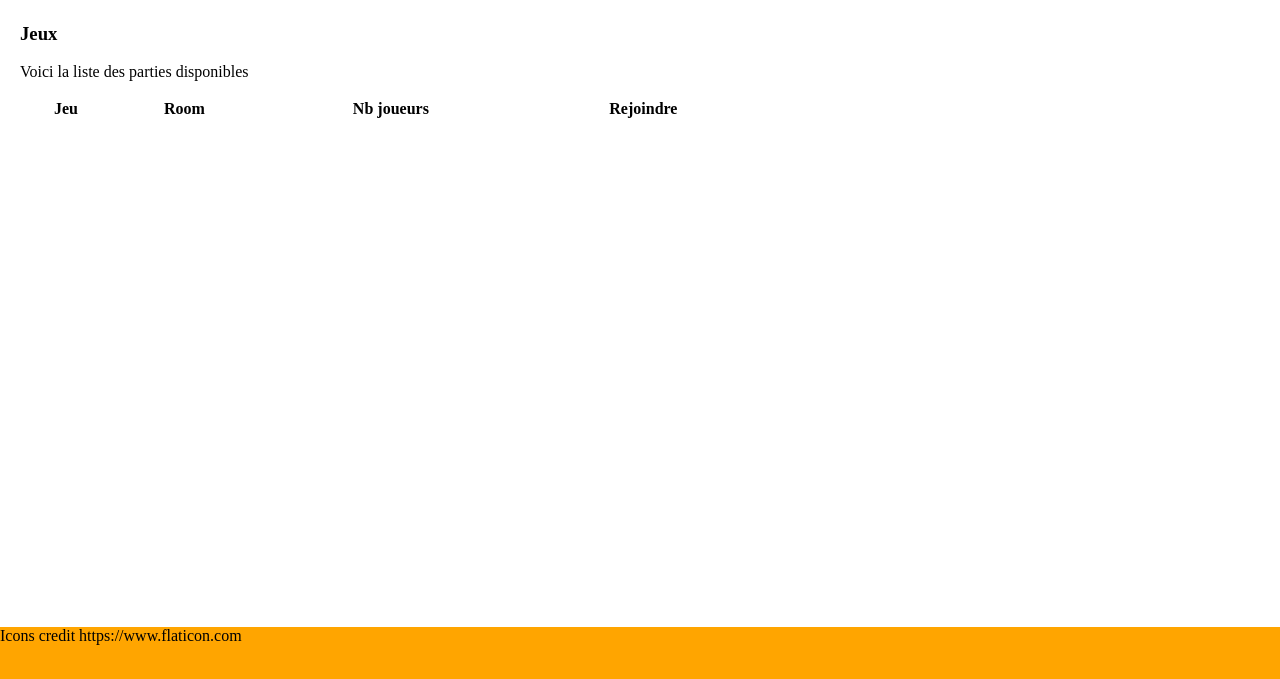
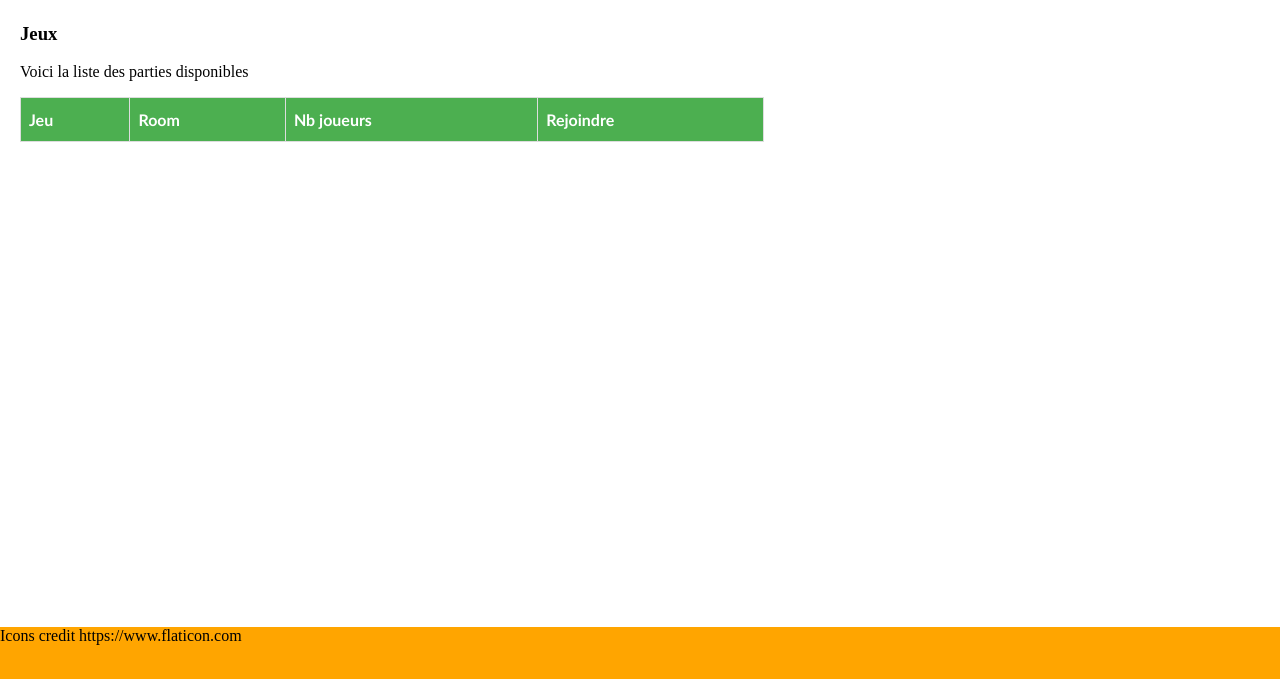
Before and after one commit to couturier-d/BlackSparrow, a plain HTML site: page app/views/home.html in a window 1280 px wide. Both pictures are taken after a click on the button "Jeux". Shown: the part 73-752 px from the top of the page. Drawn offline with Linux system fonts and the light colour scheme; files whose address does not match are found by name.

Commit message:
maj home.html/.css ajout table

```diff
--- a/app/includes/css/home.css
+++ b/app/includes/css/home.css
@@ -73,3 +73,27 @@ footer {
     width: 100%;
     overflow:hidden;
 }
+
+
+#table {
+    font-family: "Trebuchet MS", Arial, Helvetica, sans-serif;
+    border-collapse: collapse;
+    width: 100%;
+}
+
+#table td, #table th {
+    border: 1px solid #ddd;
+    padding: 8px;
+}
+
+#table tr:nth-child(even){background-color: #f2f2f2;}
+
+#table tr:hover {background-color: #ddd;}
+
+#table th {
+    padding-top: 12px;
+    padding-bottom: 12px;
+    text-align: left;
+    background-color: #4CAF50;
+    color: white;
+}
--- a/app/views/home.html
+++ b/app/views/home.html
@@ -9,6 +9,11 @@
 	<script type="text/javascript" src="js/jquery-3.2.1.min.js"></script>
 	<script type="text/javascript" src="../includes/js/home.js"></script>
 	<link rel="stylesheet" type="text/css" href="../includes/css/home.css">
+
+
+
+
+
 </head>
 
 <body>
@@ -31,7 +36,7 @@
   <div id="Jeux" class="tabcontent">
     <h3>Jeux</h3>
     <p>Voici la liste des parties disponibles</p>
-    <table style="width:60%">
+    <table id="table", style="width:60%">
       <thead>
         <tr>
           <th>Jeu</th>
@@ -48,7 +53,7 @@
   <div id="Stats" class="tabcontent">
     <h3>Stats</h3>
     <p>Voici vos statistiques</p>
-    <table style="width:60%">
+    <table id="table", style="width:60%">
       <thead>
         <tr>
           <th>Type de Jeu</th>
@@ -65,14 +70,14 @@
   <div id="Profil" class="tabcontent">
     <h3>Profil</h3>
     <p>Gérer votre profil</p>
-    <table style="width:60%">
+    <table id="table", style="width:60%">
       <thead>
         <tr>
           <th>Pseudo</th>
           <th>Adresse mail</th>
-          <th><td><button class="edit_mail_btn">Changer Mail</button></td></th>
+          <th><button class="edit_mail_btn">Changer Mail</button></th>
           <th>Mot de passe</th>
-          <th><td><button class="edit_pwd_btn">Changer Mot de passe</button></td></th>
+          <th><button class="edit_pwd_btn">Changer Mot de passe</button></th>
         </tr>
       </thead>
       <tbody>
```
